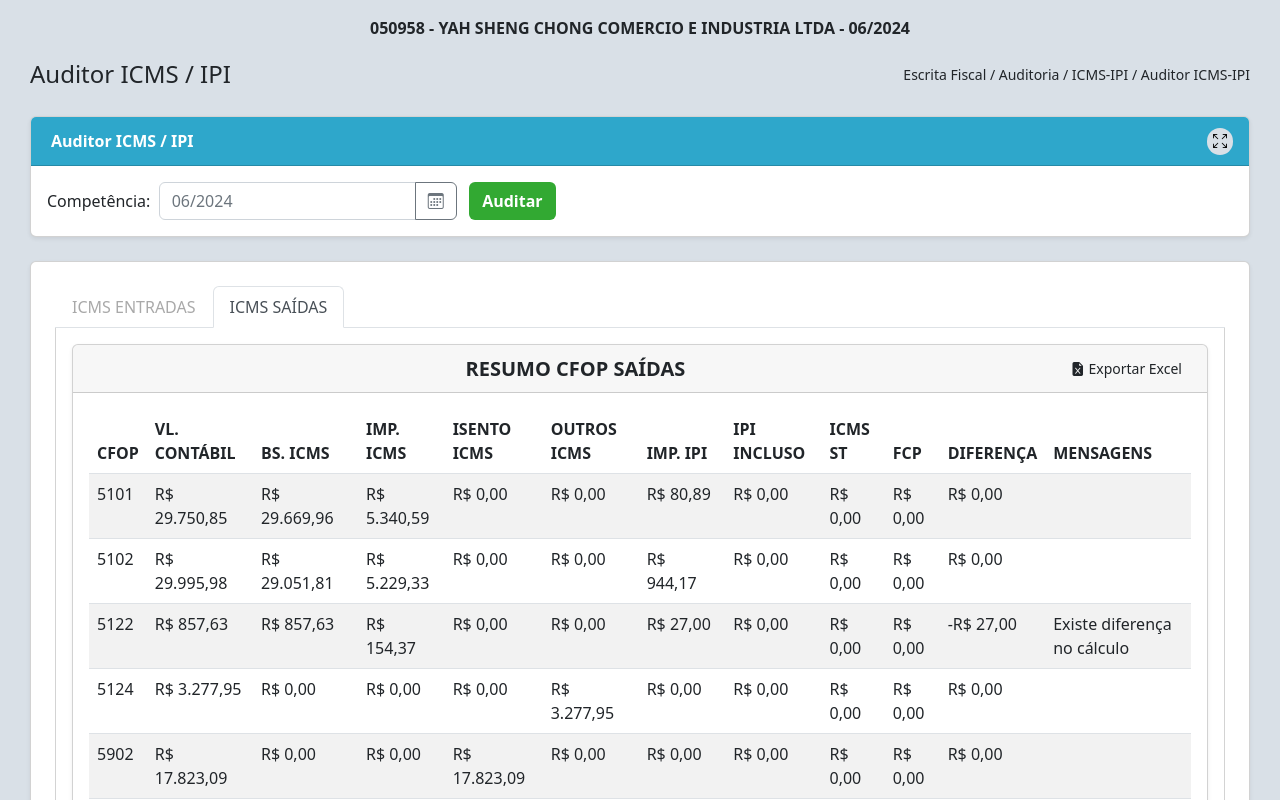
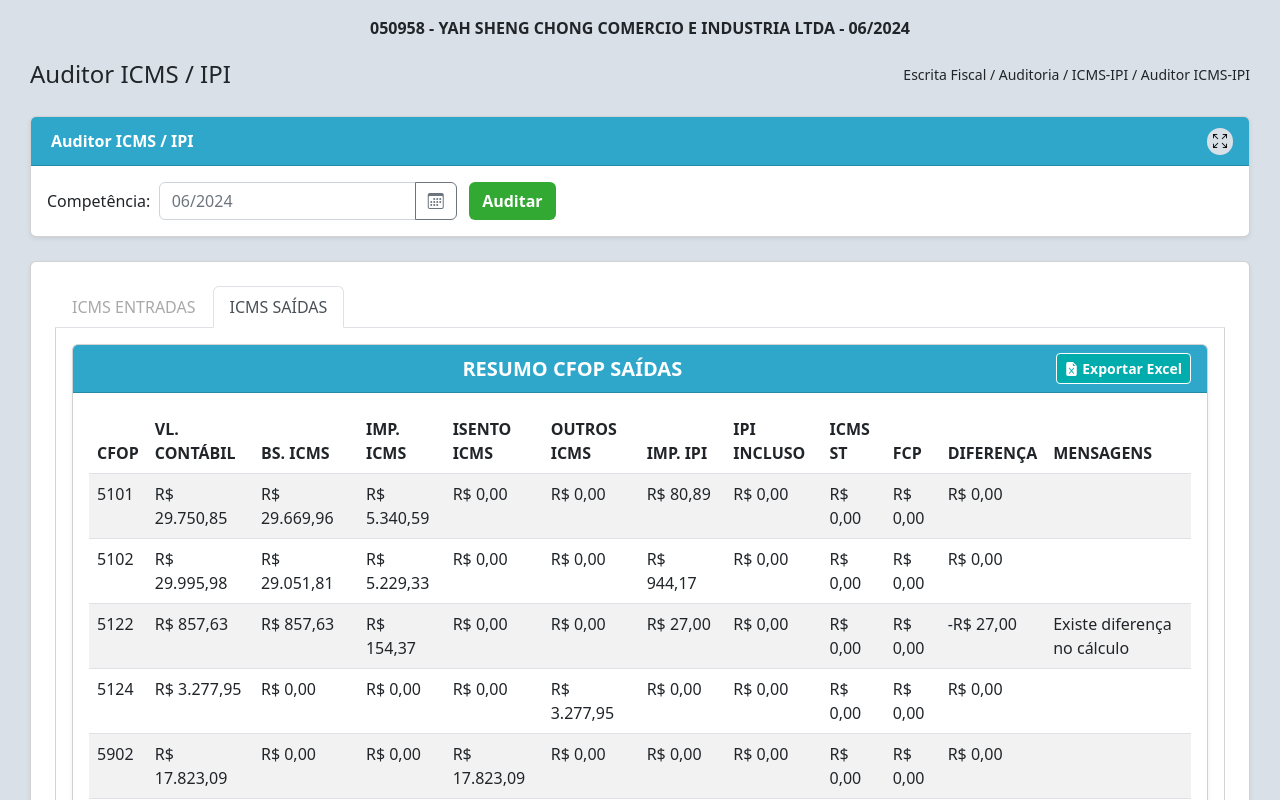
Before and after one commit to kevinsilva2023/auditorIcms, an Angular app: page / in a window 1280 px wide. Both pictures are taken after a click on the tab "ICMS SAÍDAS". Shown: the top 800 px of the page. Built offline with nearby package versions, Linux system fonts and the light colour scheme.

Commit message:
Update auditor-icms-saidas.component.scss

```diff
--- a/src/app/auditor-icms/auditor-icms-saidas/auditor-icms-saidas.component.scss
+++ b/src/app/auditor-icms/auditor-icms-saidas/auditor-icms-saidas.component.scss
@@ -0,0 +1,21 @@
+.btn-export {
+  background-color: #00ACAC;
+  color: white;
+  font-weight: 600;
+  border: 1px solid white;
+}
+.btn-error {
+  background-color: #e20000bc;
+  color: white;
+  font-weight: 500;
+  font-size: 12px;
+  padding: 1px 2px;
+}
+.theme {
+  color: var(--branco);
+  background-color: var(--cian);
+}
+.w-form {
+  width: 70%;
+  margin: auto;
+}
```
